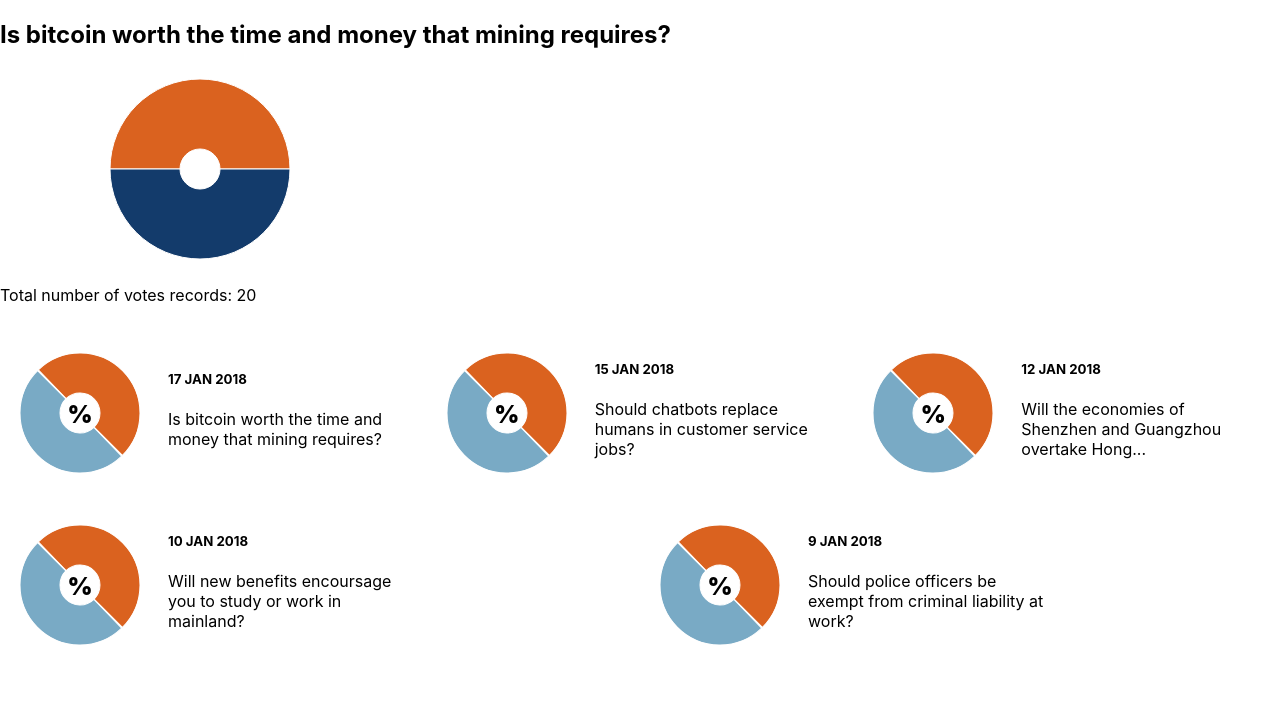
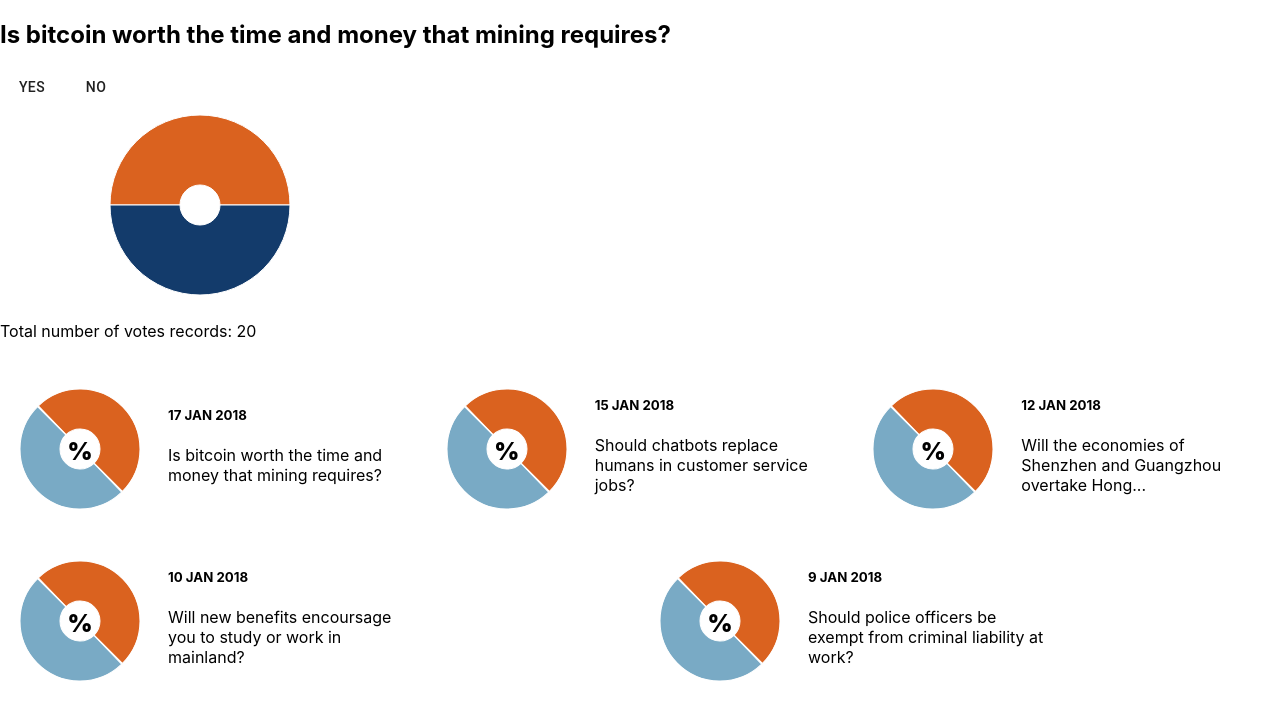
Before and after one commit to jia0nnn-n/poll-system, a React (Create React App) app: page / in a window 1280 px wide. Shown: the top 720 px of the page. Built offline with nearby package versions, Linux system fonts and the light colour scheme.

Commit message:
components/OngoingPoll: vote function and update to parent state

```diff
--- a/src/App.tsx
+++ b/src/App.tsx
@@ -2,16 +2,36 @@
 import "./App.css";
 import { OngoinPoll } from "./components/OngoingRoll";
 import { PreviewRoll } from "./components/PreviewRoll";
-import data from "./database.json";
+import defaultData from "./database.json";
+import { Poll } from "./PollType";
 
 function App() {
-  const { polls } = data;
+  const { polls } = defaultData;
+  const [data, setData] = useState<Poll[]>(polls);
   const [selectedPoll, setSelectedPoll] = useState(polls[0]);
+
+  const handleDataChange = (id: number, yes: number, no: number) => {
+    setData((state) => {
+      const changingItem = state.find((p) => p.id === id);
+      if (changingItem) {
+        changingItem.data[0].value = yes;
+        changingItem.data[1].value = no;
+        return [...state];
+      }
+      return state;
+    });
+  };
+
   return (
     <div className="App">
-      <OngoinPoll poll={selectedPoll} chartHeight={200} chartWidth={400} />
+      <OngoinPoll
+        poll={selectedPoll}
+        chartHeight={200}
+        chartWidth={400}
+        voteFn={handleDataChange}
+      />
       <div id="preview-root">
-        {polls.map((poll, index) => (
+        {data.map((poll, index) => (
           <PreviewRoll
             key={index}
             poll={poll}
--- a/src/components/OngoingRoll.tsx
+++ b/src/components/OngoingRoll.tsx
@@ -1,19 +1,38 @@
-import  { memo } from "react";
+import { Button } from "@material-ui/core";
+import { memo } from "react";
 import { Cell, PieChart, Pie, Tooltip } from "recharts";
+import { Poll } from "../PollType";
 
 type OngoinPollProps = {
-  poll: { title: string; id: number; data: { name: string; value: number }[] };
+  poll: Poll;
   chartWidth: number;
   chartHeight: number;
+  voteFn: (id: number, yes: number, no: number) => void;
 };
 
 export const OngoinPoll = memo<OngoinPollProps>(function Poll(props) {
   if (!props.poll || props.poll.data?.length < 2) return null;
-  const { poll, chartWidth, chartHeight } = props;
+  const { poll, chartWidth, chartHeight, voteFn } = props;
   const data = poll.data;
+  console.log(data);
+  // FIX: chart updating doesn't work
   return (
     <div id="ongoing-root">
       <h2>{poll.title}</h2>
+      <div id="onging-root-actions">
+        <Button
+          id="yes-btn"
+          onClick={() => voteFn(poll.id, data[0].value + 1, data[1].value)}
+        >
+          Yes
+        </Button>
+        <Button
+          id="no-btn"
+          onClick={() => voteFn(poll.id, data[0].value, data[1].value + 1)}
+        >
+          No
+        </Button>
+      </div>
       <div id="ongoing-chart">
         <PieChart width={chartWidth} height={chartHeight}>
           <Tooltip />
```
